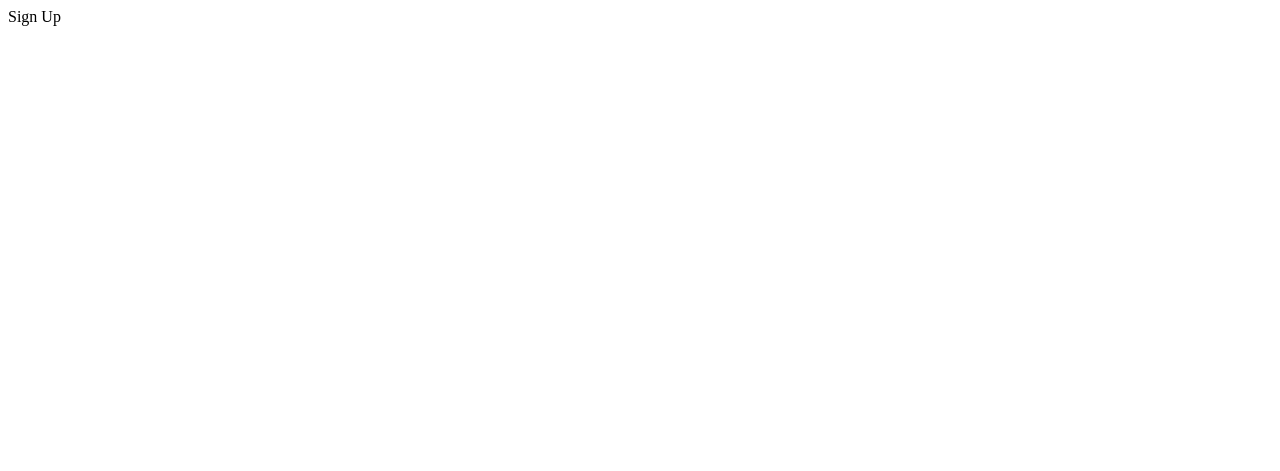
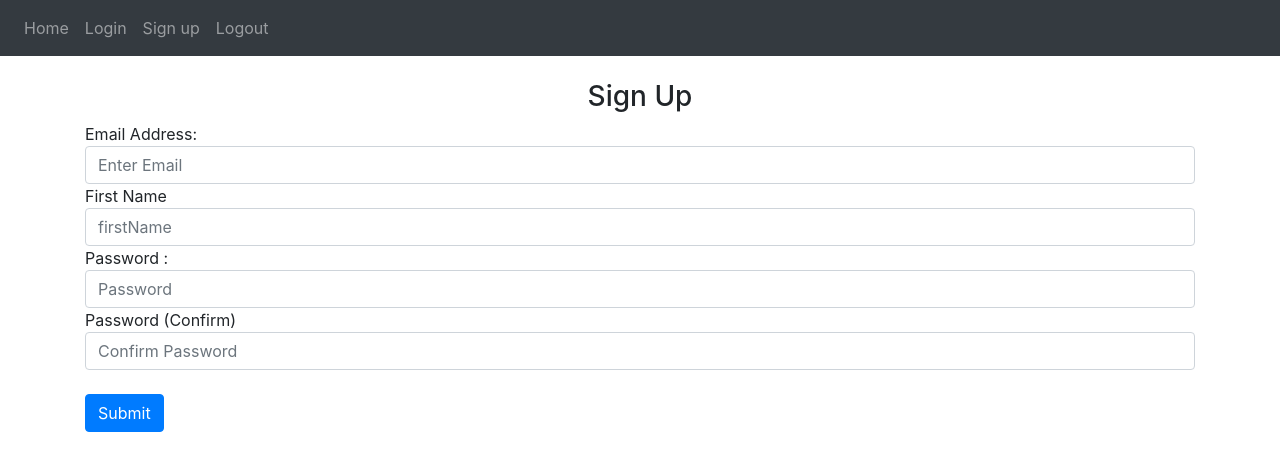
Before and after one commit to medboussardi/flask-web-app, a Flask app: page /sign-up in a window 1280 px wide. Before the commit the part shown is almost empty. Shown: the top 471 px of the page. Run offline with Flask 2, Linux system fonts and the light colour scheme; some libraries are stand-ins or nearby versions.

Commit message:
little part never kill nobdoy

```diff
--- a/website/auth.py
+++ b/website/auth.py
@@ -1,10 +1,10 @@
-from flask import Blueprint
+from flask import Blueprint,render_template
 
 auth = Blueprint('auth',__name__)
 
 @auth.route('/login')
 def login():
-    return "<p> Login </p>"
+    return render_template("login.html",boolean = False)
 
 
 @auth.route('/logout')
@@ -13,4 +13,4 @@ def logout():
 
 @auth.route('/sign-up')
 def sign_up():
-    return "<p> Sign Up </p>"
+    return render_template("sign_up.html")
--- a/website/static/index.js
+++ /dev/null
@@ -1 +0,0 @@
-alert("hello world")
--- a/website/templates/base.html
+++ b/website/templates/base.html
@@ -25,22 +25,24 @@
     />
     </head>
     <body>
-        {% comment %} Nav BAR {% endcomment %}
         <nav class="navbar navbar-expand-lg navbar-dark bg-dark">
             <button class="navbar-toggler" type="button" data-toggle="collapse" data-target="#navbar">
                 <span class="navbar-toggler-icon"></span>
             </button>
             <div class="collapse navbar-collapse" id="navbar">
               <div class="navbar-nav">
+                <a class="nav-item nav-link" id="home" href="/">Home</a>
                 <a class="nav-item nav-link" id="login" href="/login">Login</a>
                 <a class="nav-item nav-link" id="signUp" href="/sign-up">Sign up</a>
                 <a class="nav-item nav-link" id="logout" href="/logout">Logout</a>
-                <a class="nav-item nav-link" id="home" href="/">Home</a>
               </div>
             </div>
-
         </nav>
 
+        <div class="container">
+            {% block content %}
+            {% endblock %}
+        </div>
 
 
 
--- a/website/templates/home.html
+++ b/website/templates/home.html
@@ -1,2 +1,6 @@
 {% extends "base.html" %}
-{% block title %} Changed {% endblock %}
+{% block title %} Home {% endblock %}
+
+{% block content %}
+<h1> this is the login page </h1>
+{% endblock%}
--- /dev/null
+++ b/website/templates/sign_up.html
@@ -0,0 +1,52 @@
+{% extends "base.html"%}
+{% block title %} Sign Up {% endblock%}
+{% block content %}
+
+<form method="POST">
+    <br>
+    <h3 align="center" > Sign Up </h3>
+    <div class="fomr-group">
+        <lable for="email">Email Address: </label>
+        <input
+            type="email"
+            class="form-control"
+            id="email"
+            name="email"
+            placeholder="Enter Email"
+        />
+
+    </div>
+    <div class="fomr-group">
+            <lable for="firstName">First Name</label>
+            <input
+                type="fistName"
+                class="form-control"
+                id="firstName"
+                name="firstName"
+                placeholder="firstName"
+            />
+    </div>
+    <div class="fomr-group">
+        <lable for="password">Password : </label>
+        <input
+            type="password"
+            class="form-control"
+            id="password"
+            name="password"
+            placeholder="Password"
+        />
+    </div>
+    <div class="fomr-group">
+        <lable for="password2">Password (Confirm) </label>
+        <input
+            type="password"
+            class="form-control"
+            id="password2"
+            name="password2"
+            placeholder="Confirm Password"
+        />
+    </div>
+    <br>
+    <button type="submit" class="btn btn-primary"> Submit </button>
+</form>
+{% endblock%}
```
Also changed, not shown: website/templates/login.html (added, +34 -0 lines).
